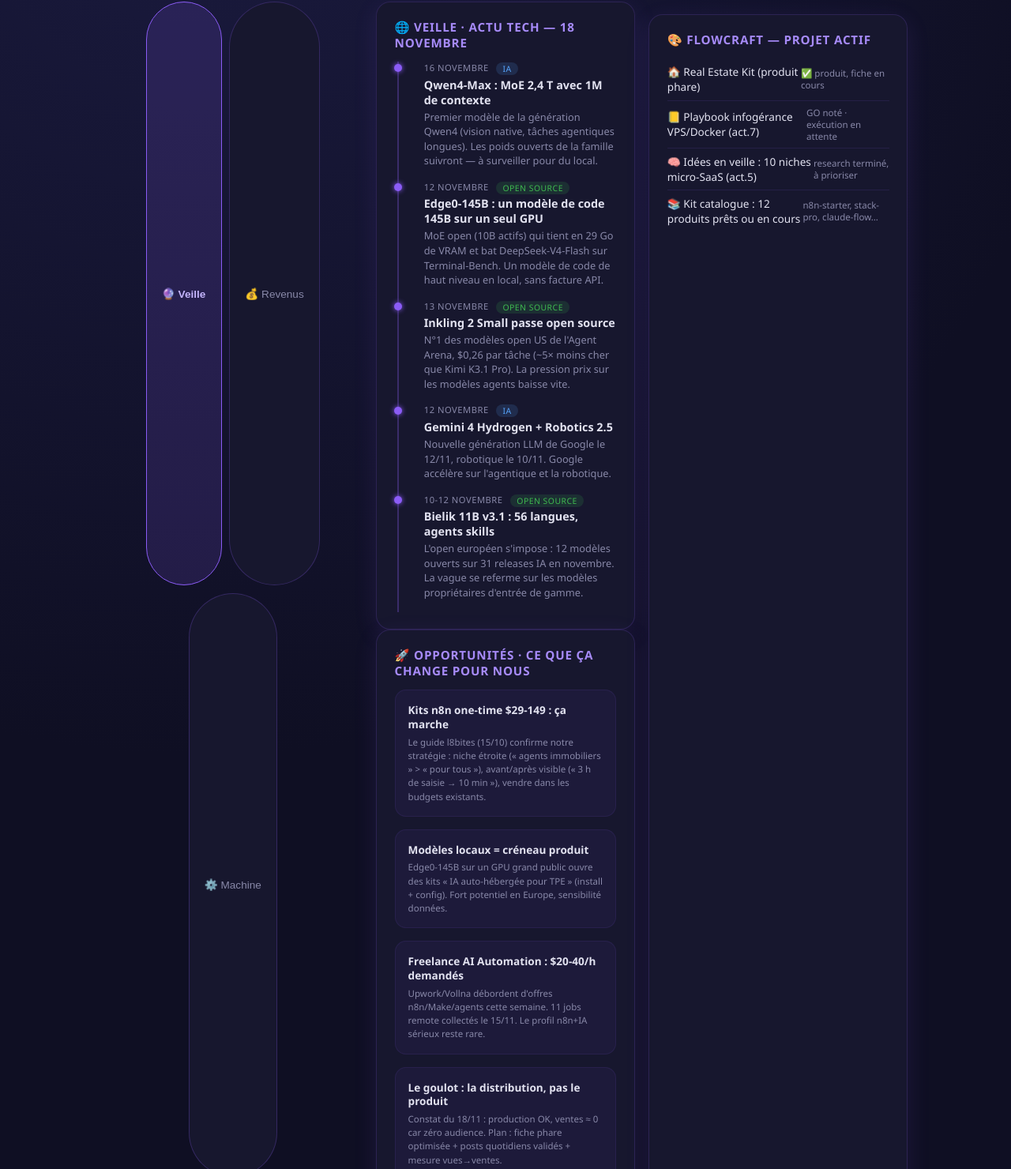
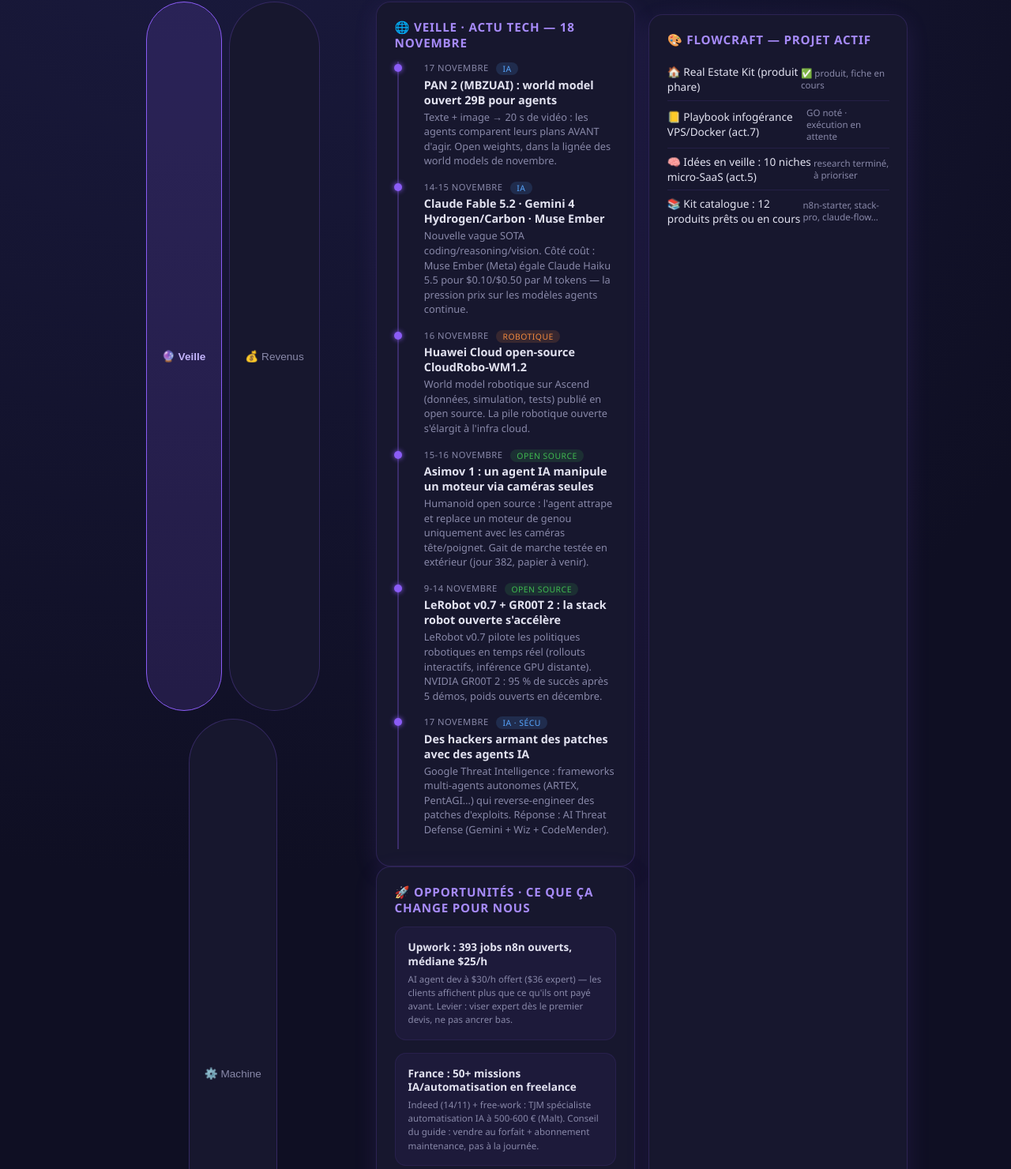
Before and after one commit to nadimsahiri9-cmyk/habib-dashboard, a plain HTML site: page index.html in a window 1280 px wide. Shown: the part 170-1650 px from the top of the page at 79% size. Drawn offline with Linux system fonts and the light colour scheme.

Commit message:
Veille 18/11/2026

```diff
--- a/index.html
+++ b/index.html
@@ -204,29 +204,34 @@
       <h2>🌐 Veille · Actu tech — 18 novembre</h2>
       <div class="timeline">
         <div class="tl-item">
-          <div class="tl-date">16 novembre <span class="tl-tag tag-ia">IA</span></div>
-          <div class="tl-title">Qwen4-Max : MoE 2,4 T avec 1M de contexte</div>
-          <div class="tl-desc">Premier modèle de la génération Qwen4 (vision native, tâches agentiques longues). Les poids ouverts de la famille suivront — à surveiller pour du local.</div>
+          <div class="tl-date">17 novembre <span class="tl-tag tag-ia">IA</span></div>
+          <div class="tl-title">PAN 2 (MBZUAI) : world model ouvert 29B pour agents</div>
+          <div class="tl-desc">Texte + image → 20 s de vidéo : les agents comparent leurs plans AVANT d'agir. Open weights, dans la lignée des world models de novembre.</div>
         </div>
         <div class="tl-item">
-          <div class="tl-date">12 novembre <span class="tl-tag tag-open">open source</span></div>
-          <div class="tl-title">Edge0-145B : un modèle de code 145B sur un seul GPU</div>
-          <div class="tl-desc">MoE open (10B actifs) qui tient en 29 Go de VRAM et bat DeepSeek-V4-Flash sur Terminal-Bench. Un modèle de code de haut niveau en local, sans facture API.</div>
+          <div class="tl-date">14-15 novembre <span class="tl-tag tag-ia">IA</span></div>
+          <div class="tl-title">Claude Fable 5.2 · Gemini 4 Hydrogen/Carbon · Muse Ember</div>
+          <div class="tl-desc">Nouvelle vague SOTA coding/reasoning/vision. Côté coût : Muse Ember (Meta) égale Claude Haiku 5.5 pour $0.10/$0.50 par M tokens — la pression prix sur les modèles agents continue.</div>
         </div>
         <div class="tl-item">
-          <div class="tl-date">13 novembre <span class="tl-tag tag-open">open source</span></div>
-          <div class="tl-title">Inkling 2 Small passe open source</div>
-          <div class="tl-desc">N°1 des modèles open US de l'Agent Arena, $0,26 par tâche (~5× moins cher que Kimi K3.1 Pro). La pression prix sur les modèles agents baisse vite.</div>
+          <div class="tl-date">16 novembre <span class="tl-tag tag-rob">robotique</span></div>
+          <div class="tl-title">Huawei Cloud open-source CloudRobo-WM1.2</div>
+          <div class="tl-desc">World model robotique sur Ascend (données, simulation, tests) publié en open source. La pile robotique ouverte s'élargit à l'infra cloud.</div>
         </div>
         <div class="tl-item">
-          <div class="tl-date">12 novembre <span class="tl-tag tag-ia">IA</span></div>
-          <div class="tl-title">Gemini 4 Hydrogen + Robotics 2.5</div>
-          <div class="tl-desc">Nouvelle génération LLM de Google le 12/11, robotique le 10/11. Google accélère sur l'agentique et la robotique.</div>
+          <div class="tl-date">15-16 novembre <span class="tl-tag tag-open">open source</span></div>
+          <div class="tl-title">Asimov 1 : un agent IA manipule un moteur via caméras seules</div>
+          <div class="tl-desc">Humanoid open source : l'agent attrape et replace un moteur de genou uniquement avec les caméras tête/poignet. Gait de marche testée en extérieur (jour 382, papier à venir).</div>
         </div>
         <div class="tl-item">
-          <div class="tl-date">10-12 novembre <span class="tl-tag tag-open">open source</span></div>
-          <div class="tl-title">Bielik 11B v3.1 : 56 langues, agents skills</div>
-          <div class="tl-desc">L'open européen s'impose : 12 modèles ouverts sur 31 releases IA en novembre. La vague se referme sur les modèles propriétaires d'entrée de gamme.</div>
+          <div class="tl-date">9-14 novembre <span class="tl-tag tag-open">open source</span></div>
+          <div class="tl-title">LeRobot v0.7 + GR00T 2 : la stack robot ouverte s'accélère</div>
+          <div class="tl-desc">LeRobot v0.7 pilote les politiques robotiques en temps réel (rollouts interactifs, inférence GPU distante). NVIDIA GR00T 2 : 95 % de succès après 5 démos, poids ouverts en décembre.</div>
+        </div>
+        <div class="tl-item">
+          <div class="tl-date">17 novembre <span class="tl-tag tag-ia">IA · sécu</span></div>
+          <div class="tl-title">Des hackers armant des patches avec des agents IA</div>
+          <div class="tl-desc">Google Threat Intelligence : frameworks multi-agents autonomes (ARTEX, PentAGI…) qui reverse-engineer des patches d'exploits. Réponse : AI Threat Defense (Gemini + Wiz + CodeMender).</div>
         </div>
       </div>
     </div>
@@ -234,20 +239,20 @@
       <h2>🚀 Opportunités · Ce que ça change pour nous</h2>
       <div class="news-grid">
         <div class="news-item">
-          <div class="news-title">Kits n8n one-time $29-149 : ça marche</div>
-          <div class="news-desc">Le guide l8bites (15/10) confirme notre stratégie : niche étroite (« agents immobiliers » > « pour tous »), avant/après visible (« 3 h de saisie → 10 min »), vendre dans les budgets existants.</div>
+          <div class="news-title">Upwork : 393 jobs n8n ouverts, médiane $25/h</div>
+          <div class="news-desc">AI agent dev à $30/h offert ($36 expert) — les clients affichent plus que ce qu'ils ont payé avant. Levier : viser expert dès le premier devis, ne pas ancrer bas.</div>
         </div>
         <div class="news-item">
-          <div class="news-title">Modèles locaux = créneau produit</div>
-          <div class="news-desc">Edge0-145B sur un GPU grand public ouvre des kits « IA auto-hébergée pour TPE » (install + config). Fort potentiel en Europe, sensibilité données.</div>
+          <div class="news-title">France : 50+ missions IA/automatisation en freelance</div>
+          <div class="news-desc">Indeed (14/11) + free-work : TJM spécialiste automatisation IA à 500-600 € (Malt). Conseil du guide : vendre au forfait + abonnement maintenance, pas à la journée.</div>
         </div>
         <div class="news-item">
-          <div class="news-title">Freelance AI Automation : $20-40/h demandés</div>
-          <div class="news-desc">Upwork/Vollna débordent d'offres n8n/Make/agents cette semaine. 11 jobs remote collectés le 15/11. Le profil n8n+IA sérieux reste rare.</div>
+          <div class="news-title">Les gigs niche récurrents paient mieux</div>
+          <div class="news-desc">Exemple : Shopify Tracking + n8n à $35/h garantis, 5-8 h/sem + revenue share (board du 15/11). Même logique que notre Real Estate Kit : niche étroite = pricing solide.</div>
         </div>
         <div class="news-item">
-          <div class="news-title">Le goulot : la distribution, pas le produit</div>
-          <div class="news-desc">Constat du 18/11 : production OK, ventes ≈ 0 car zéro audience. Plan : fiche phare optimisée + posts quotidiens validés + mesure vues→ventes.</div>
+          <div class="news-title">Priorité inchangée : débloquer l'encaissement</div>
+          <div class="news-desc">La demande est là (393 jobs, 50+ missions FR) mais nos ventes = 0 tant que PayPal/Stripe Payhip est bloqué et que la fiche Gumroad est en DRAFT. Nadim : connexion comptes = palier 1.</div>
         </div>
       </div>
     </div>
```
